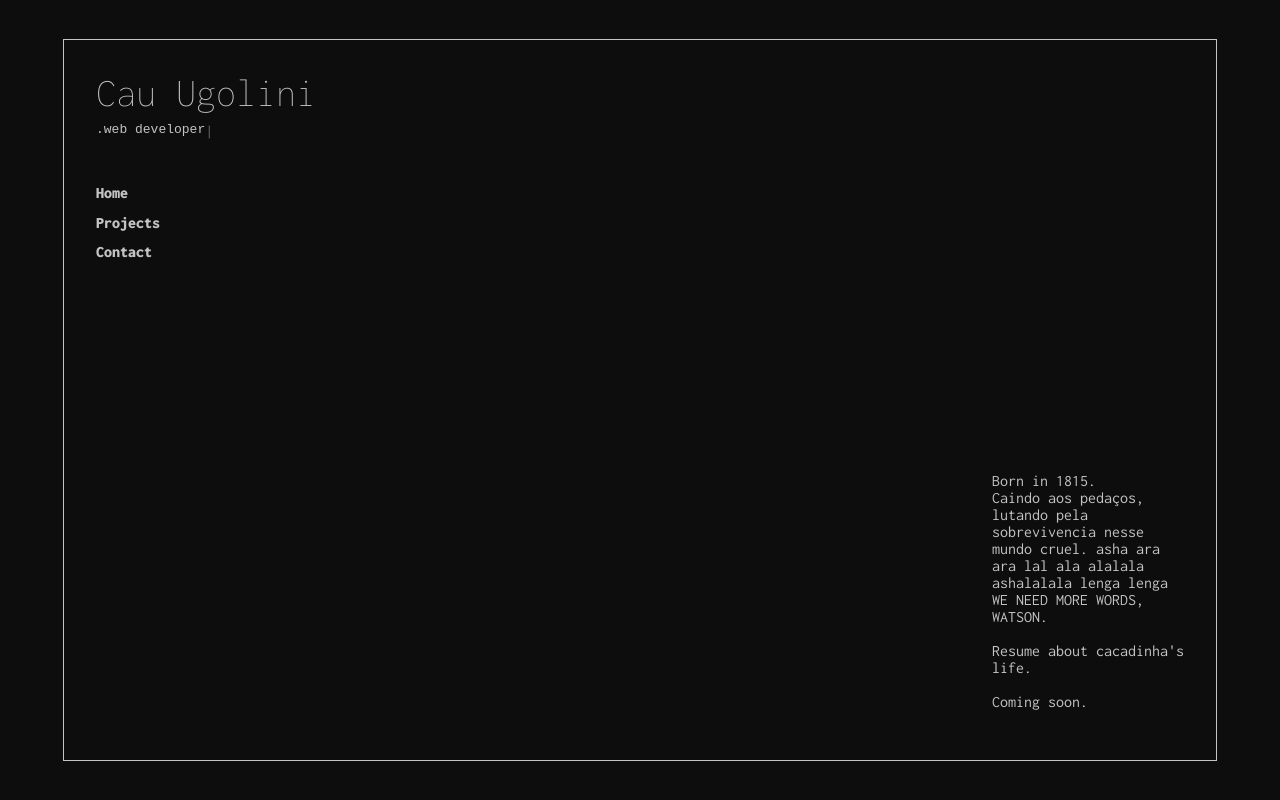
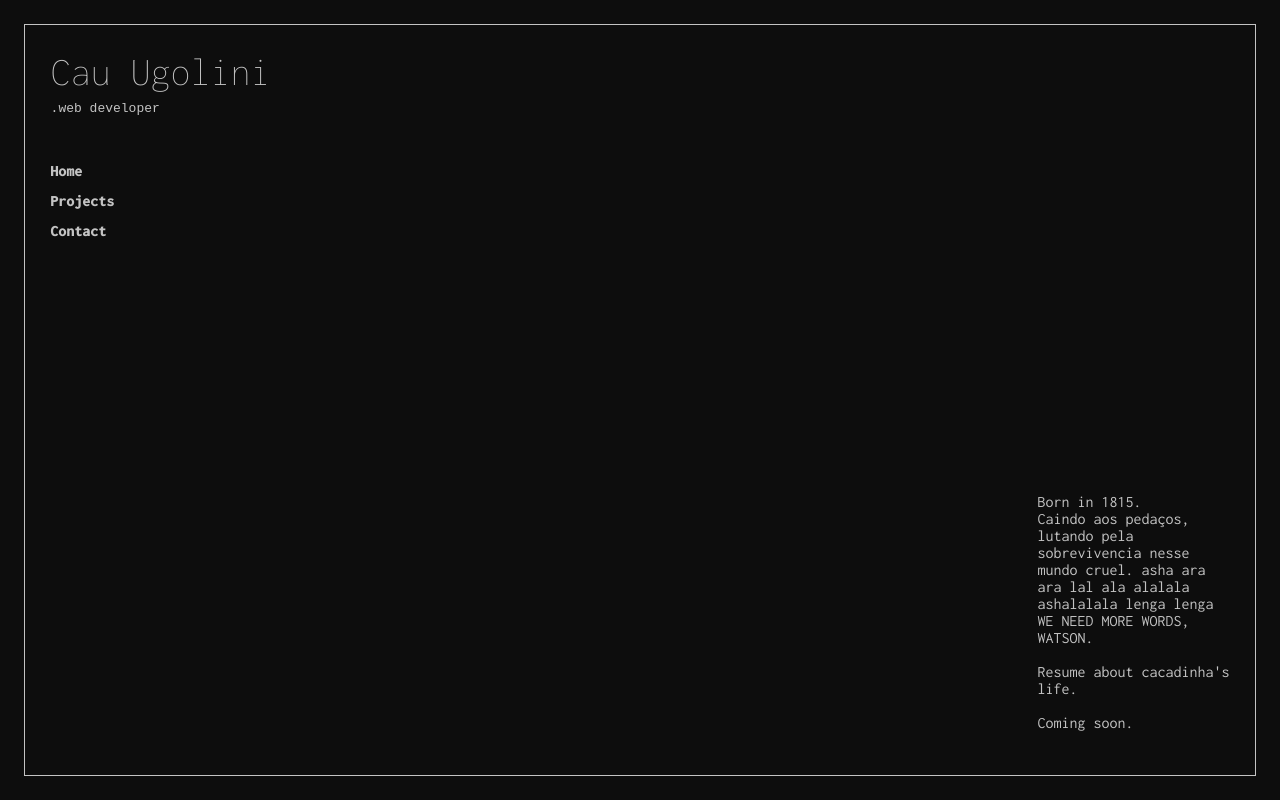
Before and after one commit to caumaria/PortfolioCard, a React (Vite) app in the folder PortfolioCard/: page / in a window 1280 px wide. Built offline with nearby package versions, Linux system fonts and the light colour scheme.

Commit message:
fadeIn da Homepage, fadeOut da splash screen

```diff
--- a/PortfolioCard/src/App.jsx
+++ b/PortfolioCard/src/App.jsx
@@ -8,7 +8,7 @@ function App() {
   useEffect(() => {
     setTimeout(() => {
       setLoading(false);
-    }, 3000);
+    }, 2800);
   }, []);
 
   return <>{loading ? <Splash /> : <Homepage />}</>;
--- a/PortfolioCard/src/components/homepage/Homepage.jsx
+++ b/PortfolioCard/src/components/homepage/Homepage.jsx
@@ -1,5 +1,14 @@
-import { useEffect, useRef } from "react";
-import styled from 'styled-components';
+import { useEffect, useRef, useState } from "react";
+import styled, { keyframes } from 'styled-components';
+
+const fadeIn = keyframes`
+  from {
+    opacity: 0;
+  }
+  to {
+    opacity: 1;
+  }
+`;
 
 const Background = styled.div`
   height: 100vh;
@@ -12,18 +21,19 @@ const Background = styled.div`
 `;
 
 const Container = styled.div`
-  height: 90vh;
-  width: 90vw;
+  height: calc(100vh - 50px);
+  width: calc(100vw - 50px);
   border: 1px solid #c3c3c3;
   background-color: hsl(0, 0%, 5%);
   position: fixed;
+  animation: ${fadeIn} 1s ease-in-out forwards;
 `;
 
 const Header = styled.div`
   width: 16rem;
   height: 20rem;
   color: #c3c3c3;
-  margin: 2rem;
+  margin: 1.6rem;
 `;
 
 const H1 = styled.h1`
@@ -51,7 +61,7 @@ const About = styled.div`
   width: 12rem;
   height: 16rem;
   color: #c3c3c3;
-  margin: 2rem;
+  margin: 1.6rem;
   position: absolute;
   bottom: 0;
   right: 0;
--- a/PortfolioCard/src/components/splash screen/Splash.jsx
+++ b/PortfolioCard/src/components/splash screen/Splash.jsx
@@ -1,6 +1,15 @@
 import Typed from "typed.js";
-import { useEffect, useRef } from "react";
-import styled from "styled-components";
+import { useEffect, useRef, useState } from "react";
+import styled, { keyframes } from "styled-components";
+
+const fadeOut = keyframes`
+  from {
+    opacity: 1;
+  }
+  to {
+    opacity: 0;
+  }
+`;
 
 const Container = styled.div`
   height: 100vh;
@@ -16,7 +25,9 @@ const Title = styled.h1`
   text-align: center;
   color: white;
   display: flex;
+  animation: ${fadeOut} 1s ease-in-out forwards 2s;
 `;
+
 
 const Splash = () => {
   const name = useRef(null);
@@ -25,7 +36,7 @@ const Splash = () => {
     const typed = new Typed(name.current, {
       strings: ["cau. "],
       startDelay: 600,
-      typeSpeed: 180,
+      typeSpeed: 140,
     });
 
     return () => {
@@ -34,13 +45,24 @@ const Splash = () => {
   }, []);
 
 
+  const [show, setShow] = useState(true);
+
+  useEffect(() => {
+    const timer = setTimeout(() => {
+      setShow(false);
+    }, 2000);
+
+    return () => clearTimeout(timer);
+  }, []);
+
+
   return (
-    <Container>
-      <Title>
-        <pre ref={name}></pre>
-        <pre id="portfolio">portfolio</pre>
-      </Title>
-    </Container>
+      <Container>
+        <Title show={show}>
+          <pre ref={name}></pre>
+          <pre id="portfolio">portfolio</pre>
+        </Title>
+      </Container>
   );
 };
 
```
